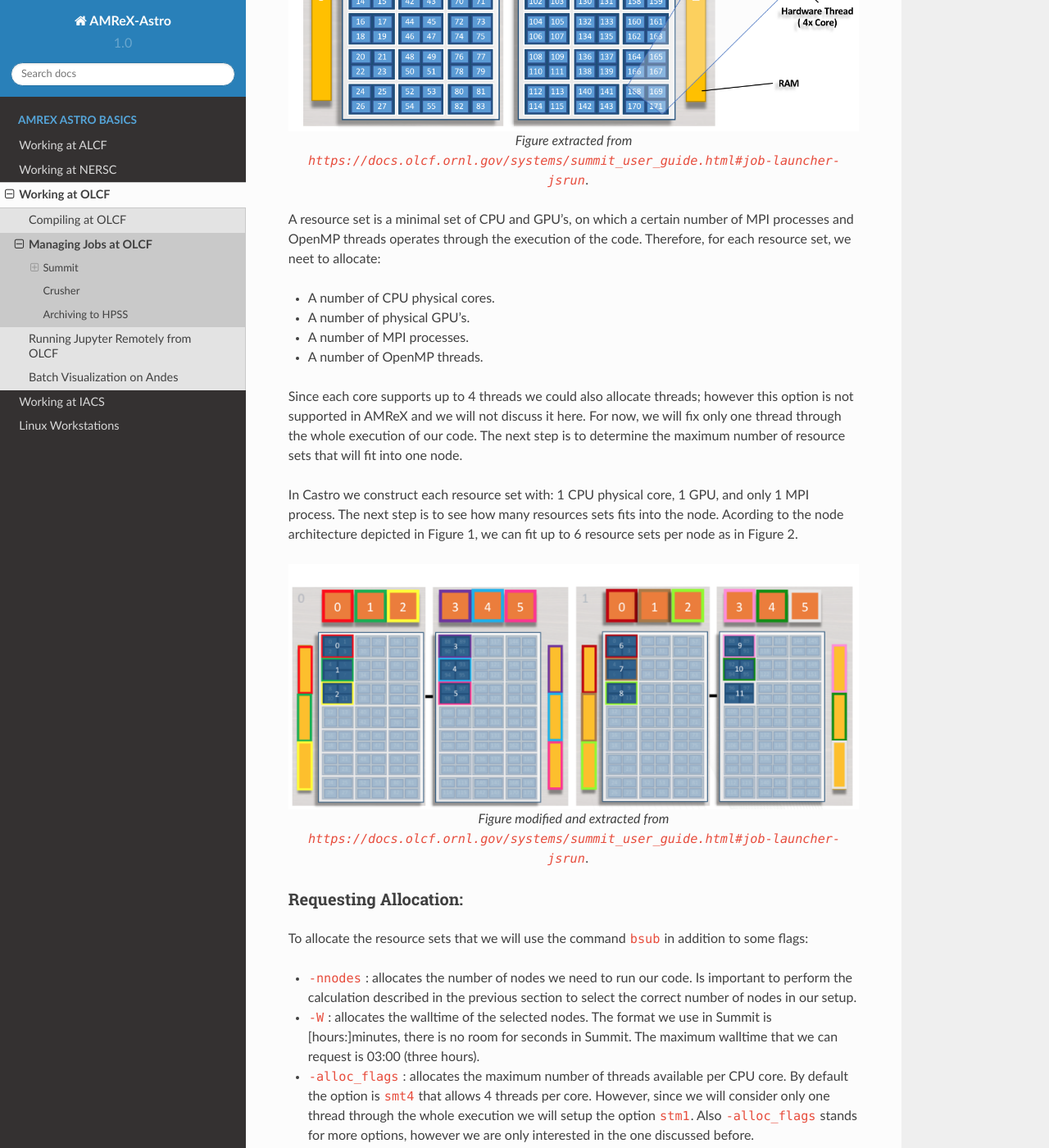
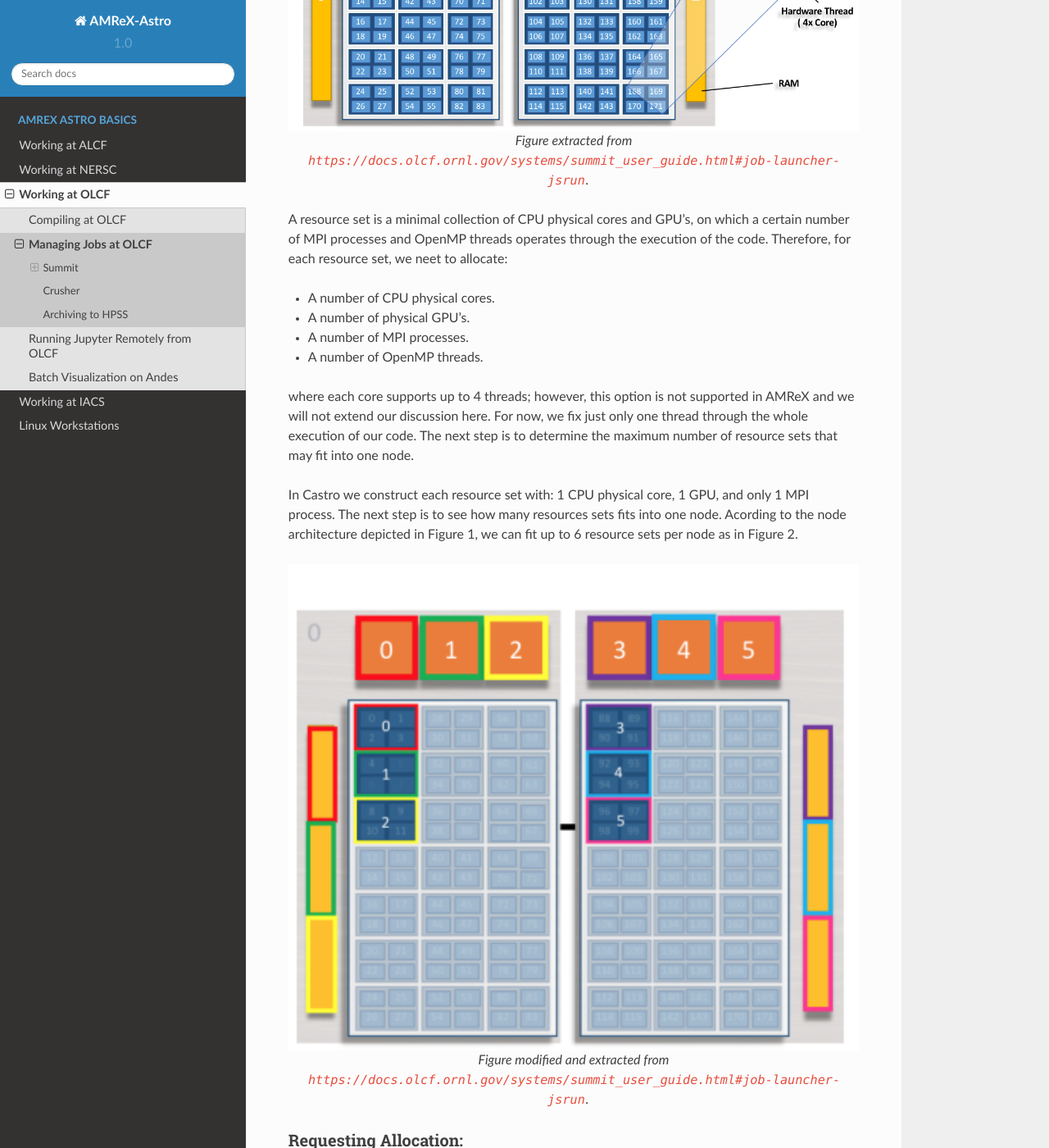
Before and after one commit to AMReX-Astro/workflow, a Sphinx documentation site: the page built from sphinx_docs/source/olcf-workflow.rst, in a window 1280 px wide and 1400 px high, scrolled down 835 px. Shown: the whole window at 82% size. Built offline with Sphinx 7.4.7 and the Read the Docs theme 2.0.0, drawn with Linux system fonts in a browser that asks for light colours; some of the changed text lies outside the part shown.

Commit message:
Solving typos and improving the writing flow

```diff
--- a/sphinx_docs/source/olcf-workflow.rst
+++ b/sphinx_docs/source/olcf-workflow.rst
@@ -11,14 +11,13 @@
 Summit Arquitecture:
 ^^^^^^^^^^^^^^^^^^^^
 
-Before we start allocating all the resources we need to submit our jobs, we have to understand how the node
-architecture works in Summit. Our goal is to provide insight to make better decisions in the construction of our particular
-AMReX-Astro job scripts, and to explain how our code interacts with Summit. All the exposed information in this section
-is a condensed version of the `Summit documentation guide <https://docs.olcf.ornl.gov/systems/summit_user_guide.html#job-launcher-jsrun>`_.
-and should not replace it.
+Let us start by reviewing the node architecture of Summit. Our goal is to provide the necessary insight to make better
+decisions in the construction of our particular AMReX-Astro job scripts, and to explain how our code interacts with Summit.
+All the exposed information in this section is a condensed version of the `Summit documentation guide
+<https://docs.olcf.ornl.gov/systems/summit_user_guide.html#job-launcher-jsrun>`_, and should not replace it.
 
-In Summit, a node is composed by two sockets: each one with 21 CPU cores, 3 GPU and 1 RAM memory bank.
-The sockets are connected by an X-bus that allows communication among them, and each core may define up to 4 threads.
+In Summit, a node is composed by two sockets: each one with 21 CPU physical cores (+1 reserved for the system), 3 GPU's and 1 RAM memory bank.
+The sockets are connected by a bus allowing communication among them. Each CPU physical core may define up to 4 threads.
 The whole structure of the node can be depicted as follows:
 
 .. figure:: ./figs/summit-node-description-1.png
@@ -27,7 +26,7 @@
 
    Figure extracted from ``https://docs.olcf.ornl.gov/systems/summit_user_guide.html#job-launcher-jsrun``.
 
-A resource set is a minimal set of CPU and GPU's, on which a certain number of MPI processes and OpenMP
+A resource set is a minimal collection of CPU physical cores and GPU's, on which a certain number of MPI processes and OpenMP
 threads operates through the execution of the code. Therefore, for each resource set, we neet to allocate:
 
 - A number of CPU physical cores.
@@ -38,16 +37,16 @@
 
 - A number of OpenMP threads.
 
-Since each core supports up to 4 threads we could also allocate threads; however this option is not supported
-in AMReX and we will not discuss it here. For now, we will fix only one thread through the whole execution
-of our code. The next step is to determine the maximum number of resource sets that will fit into one node.
+where each core supports up to 4 threads; however, this option is not supported in AMReX and we will not extend our
+discussion here. For now, we fix just only one thread through the whole execution of our code. The next step is to determine the maximum
+number of resource sets that may fit into one node.
 
 In Castro we construct each resource set with: 1 CPU physical core, 1 GPU, and only 1 MPI process.
-The next step is to see how many resources sets fits into the node. Acording to the node architecture depicted in Figure 1,
+The next step is to see how many resources sets fits into one node. Acording to the node architecture depicted in Figure 1,
 we can fit up to 6 resource sets per node as in Figure 2.
 
 .. figure:: ./figs/image56.png
-   :width: 120%
+   :width: 100%
    :align: center
 
    Figure modified and extracted from ``https://docs.olcf.ornl.gov/systems/summit_user_guide.html#job-launcher-jsrun``.
@@ -55,37 +54,52 @@
 Requesting Allocation:
 ^^^^^^^^^^^^^^^^^^^^^^
 
-To allocate the resource sets that we will use the command ``bsub`` in addition to some flags:
+To allocate the resource sets we need to summon the command ``bsub`` in addition to some flags:
 
-* ``-nnodes`` : allocates the number of nodes we need to run our code. Is important to perform the calculation
-  described in the previous section to select the correct number of nodes in our setup.
+.. list-table:: Title
+   :widths: 25 75
+   :header-rows: 1
+
+   * - Flag
+     - Description
+
+   * - ``-nnodes``
+     - allocates the number of nodes we need to run our code. Is important to perform the calculation
+       described in the previous section to select the correct number of nodes in our setup.
 
 
-* ``-W`` : allocates the walltime of the selected nodes. The format we use in Summit is [hours:]minutes, there is
-  no room for seconds in Summit. The maximum walltime that we can request is 03:00 (three hours).
+   * - ``-W``
+     - allocates the walltime of the selected nodes. The format we use in Summit is [hours:]minutes, there is
+       no room for seconds in Summit. The maximum walltime that we can request is 03:00 (three hours).
 
 
-* ``-alloc_flags`` : allocates the maximum number of threads available per CPU core. By default the option is ``smt4`` that
-  allows 4 threads per core. However, since we will consider only one thread through the whole execution
-  we will setup the option ``stm1``. Also ``-alloc_flags`` stands for more options, however we are only
-  interested in the one discussed before.
+   * - ``-alloc_flags``
+     - allocates the maximum number of threads available per CPU core. By default the option is ``smt4`` that
+       allows 4 threads per core. However, since we will consider only one thread through the whole execution
+       we will setup the option ``stm1``. Also ``-alloc_flags`` stands for more options, however we are only
+       interested in the one discussed before.
 
 
-* ``-J`` : defines the name of the allocation. The value ``%J`` correspond to the allocation ID number.
+   * - ``-J``
+     - defines the name of the allocation. The value ``%J`` correspond to the allocation ID number.
 
-* ``-o`` : defines the **output name that contains the standard output stream**, after running all the jobs inside the requested
-  allocation.
+   * - ``-o``
+     - defines the **output name that contains the standard output stream**, after running all the jobs inside the requested
+       allocation.
 
-* ``-e`` : defines the **output file name containing the standard error stream**, similar to the ``-o`` flag. If ``-e`` is not supplied, then
-  the ``-o`` option is assumed by default.
+   * - ``-e``
+     - defines the **output file name containing the standard error stream**, similar to the ``-o`` flag. If ``-e`` is not supplied, then
+       the ``-o`` option is assumed by default.
 
-* ``-q`` : defines the queue on which our application will run. There are several options, however, we alternate
-  between two options: the standard production queue ``batch`` and the debugging queue ``debug``. The ``debug`` queue is designed
-  to allocate an small number of nodes in order to see that our code is running smoothly without bugs.
+   * - ``-q``
+     - defines the queue on which our application will run. There are several options, however, we alternate
+       between two options: the standard production queue ``batch`` and the debugging queue ``debug``. The ``debug`` queue is designed
+       to allocate an small number of nodes in order to see that our code is running smoothly without bugs.
 
-* ``-Is`` : flags for interactive job followed by the shell name. The Unix bash shell option is ``/bin/bash``. This flag is very useful
-  for debugging, because the standard output can be checked as the code is running. Is important to mention that any interactive
-  job can only be summoned by command line and not by running a bash script.
+   * - ``-Is``
+     - flags for interactive job followed by the shell name. The Unix bash shell option is ``/bin/bash``. This flag is very useful
+       for debugging, because the standard output can be checked as the code is running. Is important to mention that any interactive
+       job can only be summoned by command line and not by running a bash script.
 
 For example, if we want to allocate one node to run an interactive job in the debug queue for 30 minutes we may setup:
 
@@ -154,20 +168,24 @@
              smallest grid: 256 x 128  biggest grid: 256 x 256
 
 In this example, Level 5 contains the biggest number of AMReX boxes: 480. From here, we may assert that a good allocation for this problem are
-480 resource sets, equivalent to 80 nodes by setting 6 resources per node. However, note that that Level 0 uses only 2 AMReX boxes, This implies that
-from the 480 resources available, 398 resources will remain idle until the two working processes sweep the entire Level 0. Therefore,
-is important, if possible, to keep the number of boxes on each level balanced to maximize the use of the allocated resources.
+480 resource sets, equivalent to 80 nodes by setting 6 resources per node. However, note that that Level 0 uses only 2 AMReX boxes, this implies that
+from the 480 resources available, 398 resources will remain idle until the two working processes sweep the entire Level 0.
+
+.. note::
+
+   Therefore, is important, if possible, to keep the number of boxes
+   on each level balanced to maximize the use of the allocated resources.
 
 Writting a Job Script:
 ^^^^^^^^^^^^^^^^^^^^^^
 
 In order to make our life easier, instead of submitting an allocation command line, loading the modules and threads, and writing another command line
-to submit our jobs, we can make an script to pack all these command into one executable ``.sh`` file, that can be submitted via bsub just once.
+to submit our jobs, we can make an script to pack all these command into one executable ``.sh`` file, that can be submitted via ``bsub`` just once.
 
 We start our job script, summoning the shell with the statement ``!/bin/bash``. Then we add the ``bsub`` allocations flags, starting with ``#BSUB``
 as follows:
 
-.. code-block::
+.. code-block:: bash
 
    #!/bin/bash
    #BSUB -P ast106
@@ -197,18 +215,19 @@
 
    n_res = 480                # The max allocated number of resource sets is
    n_cpu_cores_per_res = 1    # nnodes * n_max_res_per_node. In this case we will
-   n_mpi_per_res = 1          # use all the allocated resource sets to run the job below,
-   n_gpu_per_res = 1          # however we can define more enviroment variables to allocate two jobs
-   n_max_res_per_node = 6     # simultaneous jobs, where n_res = n_res_1 + n_res2 allocates for two jobs.
+   n_mpi_per_res = 1          # use all the allocated resource sets to run the job
+   n_gpu_per_res = 1          # below, however we can define more enviroment
+   n_max_res_per_node = 6     # variables to allocate two jobs simultaneous jobs,
+                              # where n_res = n_res_1 + n_res2 .
 
 Once the allocation ends, the job is killed, leaving us as we started. As we pointed out, the maximum allocation
 time in Summit is 03:00 (three hours), however, we may need sometimes weeks, months, or maybe years to complete
 our runs. This is where the automatic restarting section of the script comes to our salvation.
 
 From here we can add an optional (actually, is a mandatory) setting to our script. As the code executes,
-after a certain number of timesteps, the code creates checkpoint files of the form ``chk*``.
-This checkpoint files can be read by our executable and run from the simulation time where the checkpoint was
-created. This is implemented as follows:
+after a certain number of timesteps, the code creates checkpoint files of the form ``chkxxxxxxx``, ``chkxxxxxx``
+or ``chkxxxxx``. This checkpoint files can be read by our executable and run from the simulation time where
+the checkpoint was created. This is implemented as follows:
 
 .. code-block::
 
@@ -276,15 +295,7 @@
 Monitoring a Job:
 ^^^^^^^^^^^^^^^^^
 
-Jobs are submitted using the ``bsub`` command:
-
-.. prompt:: bash
-
-   bsub script.sh
-
-You can monitor the status of your jobs using ``bjobs``.
-
-A slightly nicer view of your jobs can be viewed using ``jobstat`` as:
+You can monitor the status of your jobs using ``bjobs``. Also, a slightly nicer view of your jobs can be viewed using ``jobstat`` as:
 
 .. prompt:: bash
 
```
Also changed, not shown: sphinx_docs/source/olcf-compilers.rst (+5 -5 lines), sphinx_docs/source/figs/image56.png.
